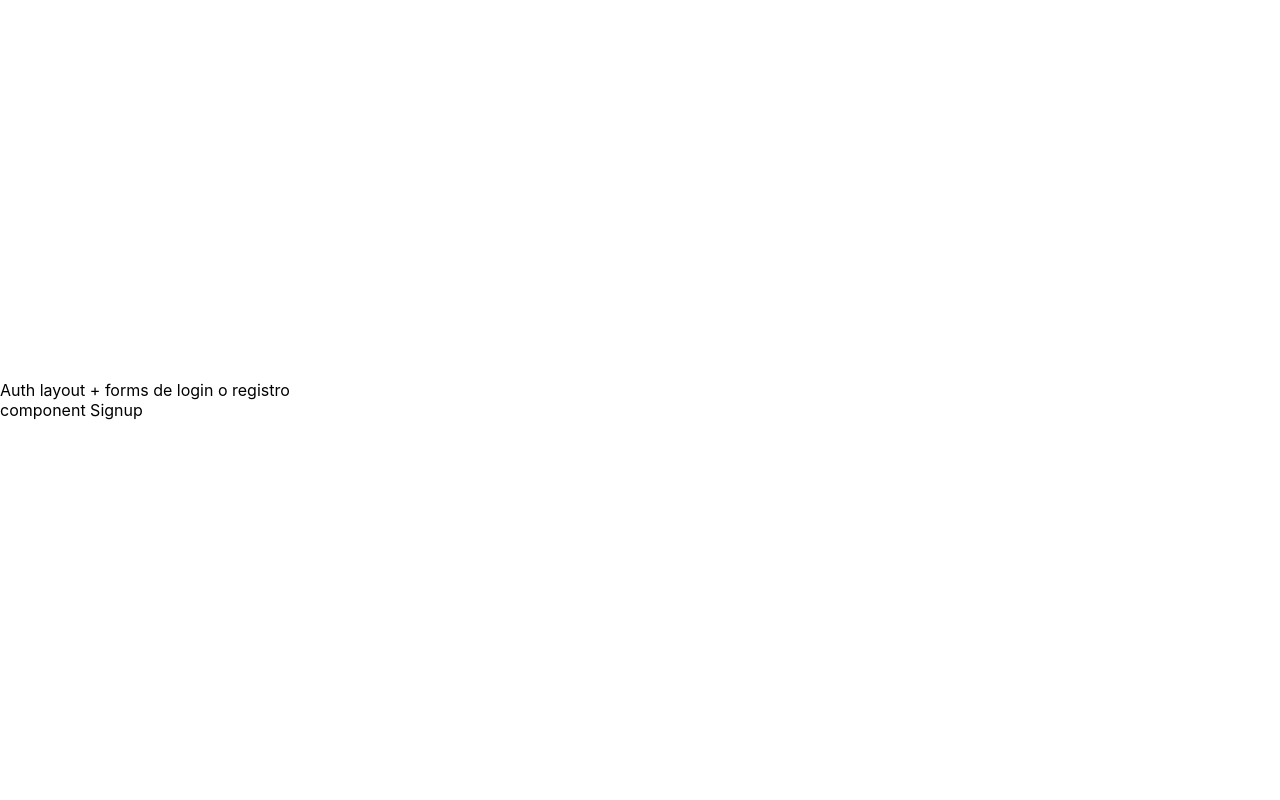
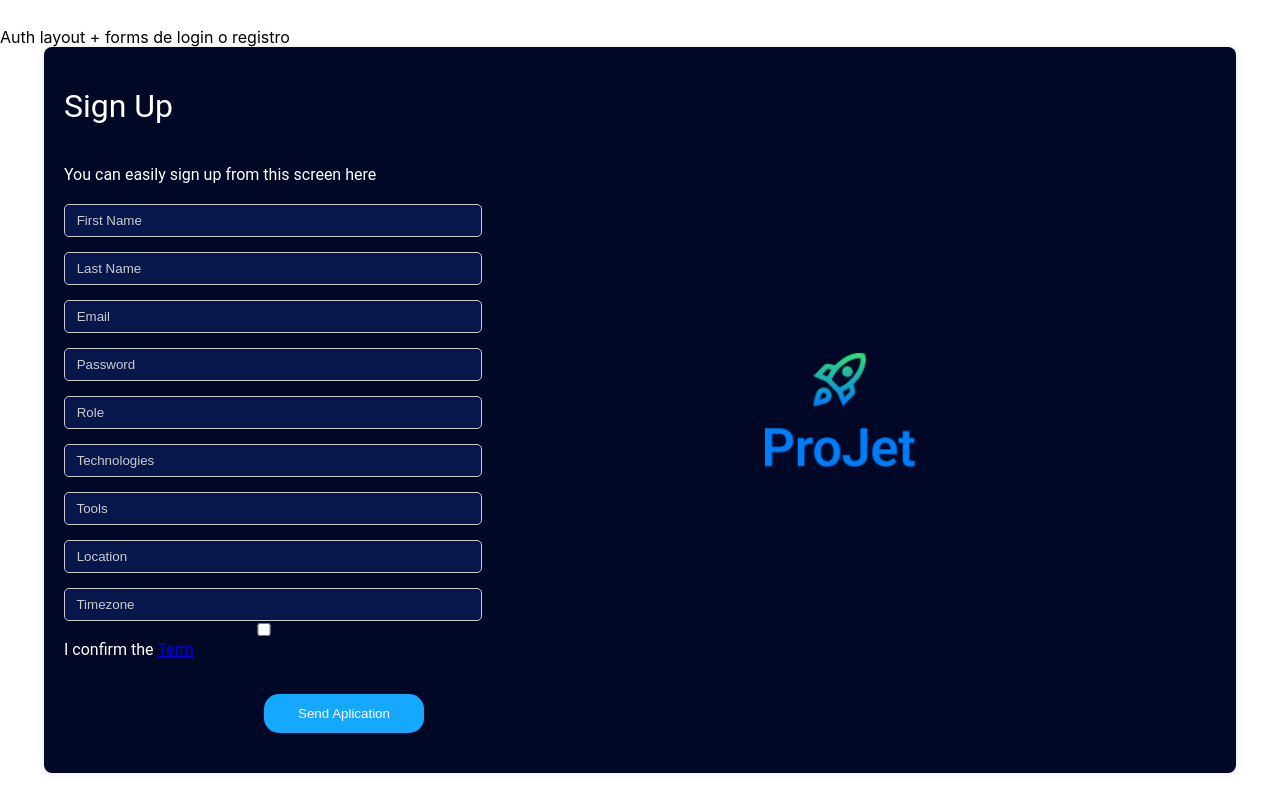
Before and after one commit to No-Country-simulation/s16-09-n-node-react, a React (Vite) app in the folder frontend/: page /auth/signup in a window 1280 px wide. Built offline with nearby package versions, Linux system fonts and the light colour scheme.

Commit message:
feat: signuo form

```diff
--- a/frontend/package.json
+++ b/frontend/package.json
@@ -13,6 +13,7 @@
     "axios": "^1.7.2",
     "react": "^18.2.0",
     "react-dom": "^18.2.0",
+    "react-hook-form": "^7.52.1",
     "react-redux": "^9.1.2",
     "react-router-dom": "^6.24.0"
   },
--- /dev/null
+++ b/frontend/src/components/auth/signup/SignUp.module.css
@@ -0,0 +1,108 @@
+/* src/components/Auth/SignUp.module.css */
+.container {
+    background-color: #000825;
+    color: #FFFFFF;
+    padding: 20px;
+    border-radius: 8px;
+    box-shadow: 0 0 10px rgba(0, 0, 0, 0.1);
+    margin: 0 auto;
+    font-family: 'Roboto', sans-serif;
+    display: flex;
+    flex-direction: column;
+    align-items: center;
+    justify-content: center;
+  }
+
+  .formContainer {
+    flex: 1;
+    display: flex;
+    flex-direction: column;
+    align-items: center;
+    justify-content: center;
+    width: 100%;
+    max-width: 400px;
+  }
+
+  .form {
+    width: 100%;
+    display: flex;
+    flex-direction: column;
+  }
+
+  .formGroup {
+    margin-bottom: 15px;
+  }
+
+  label {
+    margin-bottom: 5px;
+    font-weight: bold;
+  }
+
+  input {
+    padding: 8px;
+    border-radius: 4px;
+    border: 1px solid #ccc;
+    background-color: #08174B;
+    border-radius: 5px;
+    color: #FFFFFF;
+  }
+
+  input::placeholder {
+    color: #ccc;
+  }
+
+  .errorInput {
+    border-color: #dc3545;
+  }
+
+  .errorText {
+    color: #dc3545;
+    margin-top: 5px;
+  }
+
+  .successText {
+    color: #34e06f;
+    margin-top: 10px;
+  }
+
+  button {
+    margin: 5%;
+    padding: 3%;
+    margin-left: 50%;
+    width: 40%;
+    border: none;
+    align-items: left;
+    border-radius: 15px;
+    background-color: #14A9FF;
+    color: white;
+    cursor: pointer;
+  }
+
+  button:hover {
+    background-color: #28a745;
+  }
+
+  .logoContainer {
+    flex: 1;
+    width: 100%;
+    display: flex;
+    align-items: center;
+    justify-content: center;
+  }
+
+  .logo {
+    max-width: 20%;
+    height: auto;
+  }
+
+  /* Estilos para dispositivos de escritorio */
+  @media (min-width: 768px) {
+    .container {
+      flex-direction: row-reverse;
+      width: 90%; /* Ajuste el ancho del contenedor en dispositivos de escritorio */
+    }
+
+    .formContainer, .logoContainer {
+      width: 50%;
+    }
+  }
--- a/frontend/src/components/auth/signup/Signup.jsx
+++ b/frontend/src/components/auth/signup/Signup.jsx
@@ -1,9 +1,198 @@
-import './signup.css'
+// src/components/Auth/SignUp.jsx
+import React, { useState } from 'react';
+import { useForm } from 'react-hook-form';
+import styles from './SignUp.module.css';
+import logo from '../signup/logo.png';
 
-const Signup = () => {
-  return <div className='signup-container'>
-    component Signup
-  </div>
-}
+const SignUp = () => {
+  const { register, handleSubmit, formState: { errors }, watch } = useForm();
+  const [submitSuccess, setSubmitSuccess] = useState(false);
+  const [submitError, setSubmitError] = useState(false);
+  const [formValues, setFormValues] = useState({
+    firstName: '',
+    lastName: '',
+    email: '',
+    password: '',
+    role: '',
+    technologies: '',
+    tools: '',
+    location: '',
+    timezone: ''
+  });
 
-export default Signup
+  const validatePassword = (value) => {
+    const regex = /^(?=.*[A-Za-z])(?=.*\d)[A-Za-z\d]{6,}$/;
+    return regex.test(value) || 'La contraseña debe tener al menos 6 caracteres y contener letras y números';
+  };
+
+  const validateEmail = (value) => {
+    const regex = /^[^\s@]+@[^\s@]+\.[^\s@]+$/;
+    return regex.test(value) || 'Correo electrónico no es válido';
+  };
+
+  const handleChange = (e) => {
+    e.preventDefault();
+    const { name, value } = e.target;
+    setFormValues({
+      ...formValues,
+      [name]: value,
+    });
+  };
+
+  const onSubmit = (data) => {
+    console.log('Form data', data);
+    // Simulate API call
+    setTimeout(() => {
+      if (data.email !== 'already@exists.com') {
+        setSubmitSuccess(true);
+        setSubmitError(false);
+        setFormValues({
+          firstName: '',
+          lastName: '',
+          email: '',
+          password: '',
+          role: '',
+          technologies: '',
+          tools: '',
+          location: '',
+          timezone: ''
+        });
+
+      } else {
+        setSubmitSuccess(false);
+        setSubmitError(true);
+      }
+    }, 1000);
+  };
+
+  return (
+    <div className={styles.container}>
+        <div className={styles.logoContainer}>
+        <img src={logo} alt="Logo" className={styles.logo} />
+      </div>
+      <div className={styles.formContainer}>
+        <h2 style={{margin: "5%", fontWeight: "400", fontSize: "xx-large"}}>Sign Up</h2>
+        <p style={{margin: "5%" }}>You can easily sign up from this screen here</p>
+        <form onSubmit={handleSubmit(onSubmit)} className={styles.form}>
+          <div className={styles.formGroup}>
+            <label></label>
+            <input
+              placeholder=' First Name'
+              type="text"
+              {...register('firstName', { required: 'Nombre es obligatorio' })}
+              className={errors.firstName ? styles.errorInput : ''}
+              value={formValues.firstName}
+              onChange={handleChange}
+            />
+            {errors.firstName && <p className={styles.errorText}>{errors.firstName.message}</p>}
+          </div>
+          <div className={styles.formGroup}>
+            <label></label>
+            <input
+              placeholder=' Last Name'
+              type="text"
+              {...register('lastName', { required: 'Apellido es obligatorio' })}
+              className={errors.lastName ? styles.errorInput : ''}
+              value={formValues.lastName}
+              onChange={handleChange}
+            />
+            {errors.lastName && <p className={styles.errorText}>{errors.lastName.message}</p>}
+          </div>
+          <div className={styles.formGroup}>
+            <label></label>
+            <input
+              placeholder=' Email'
+              type="email"
+              {...register('email', { required: 'Correo electrónico es obligatorio', validate: validateEmail })}
+              className={errors.email ? styles.errorInput : ''}
+              value={formValues.email}
+              onChange={handleChange}
+            />
+            {errors.email && <p className={styles.errorText}>{errors.email.message}</p>}
+          </div>
+          <div className={styles.formGroup}>
+            <label></label>
+            <input
+              placeholder=' Password'
+              type="password"
+              {...register('password', { required: 'Contraseña es obligatoria', validate: validatePassword })}
+              className={errors.password ? styles.errorInput : ''}
+              value={formValues.password}
+              onChange={handleChange}
+            />
+            {errors.password && <p className={styles.errorText}>{errors.password.message}</p>}
+          </div>
+          <div className={styles.formGroup}>
+            <label></label>
+            <input
+              placeholder=' Role'
+              type="text"
+              {...register('role', { required: 'Rol es obligatorio' })}
+              className={errors.role ? styles.errorInput : ''}
+              value={formValues.role}
+              onChange={handleChange}
+            />
+            {errors.role && <p className={styles.errorText}>{errors.role.message}</p>}
+          </div>
+          <div className={styles.formGroup}>
+            <label></label>
+            <input
+              type="text"
+              {...register('technologies', { required: 'Tecnologías son obligatorias' })}
+              className={errors.technologies ? styles.errorInput : ''}
+              value={formValues.technologies}
+              onChange={handleChange}
+              placeholder=' Technologies'
+            />
+            {errors.technologies && <p className={styles.errorText}>{errors.technologies.message}</p>}
+          </div>
+          <div className={styles.formGroup}>
+            <label></label>
+            <input
+              type="text"
+              {...register('tools', { required: 'Herramientas son obligatorias' })}
+              className={errors.tools ? styles.errorInput : ''}
+              value={formValues.tools}
+              onChange={handleChange}
+              placeholder=' Tools'
+            />
+            {errors.tools && <p className={styles.errorText}>{errors.tools.message}</p>}
+          </div>
+          <div className={styles.formGroup}>
+            <label></label>
+            <input
+              type="text"
+              {...register('location', { required: 'Ubicación es obligatoria' })}
+              className={errors.location ? styles.errorInput : ''}
+              value={formValues.location}
+              onChange={handleChange}
+              placeholder=' Location'
+            />
+            {errors.location && <p className={styles.errorText}>{errors.location.message}</p>}
+          </div>
+          <div className={styles.formGroup}>
+            <label></label>
+            <input
+              placeholder=' Timezone'
+              type="text"
+              {...register('timezone', { required: 'Zona horaria es obligatoria' })}
+              className={errors.timezone ? styles.errorInput : ''}
+              value={formValues.timezone}
+              onChange={handleChange}
+            />
+            {errors.timezone && <p className={styles.errorText}>{errors.timezone.message}</p>}
+            <div style={{discplay: "flex", flexDirection: "row"}}><label></label>
+          <input type="checkbox"/>
+          <p>I confirm the <a href="/auth/term">Term</a></p>
+          </div>
+        </div><button type="submit">Send Aplication</button>
+          {submitSuccess && <p className={styles.successText}>Registro exitoso!</p>}
+          {submitError && <p className={styles.errorText}>Error al registrar. El correo electrónico ya existe.</p>}
+        </form>
+      </div>
+
+    </div>
+  );
+};
+
+export default SignUp;
--- a/frontend/src/views/auth/auth.css
+++ b/frontend/src/views/auth/auth.css
@@ -0,0 +1,4 @@
+*{
+    width: 100%;
+    margin: auto;
+}
```
Also changed, not shown: frontend/src/components/auth/signup/logo.png (added), frontend/src/components/auth/signup/signup.css (deleted), 1 other file (tests, documents, lock files or other folders).
